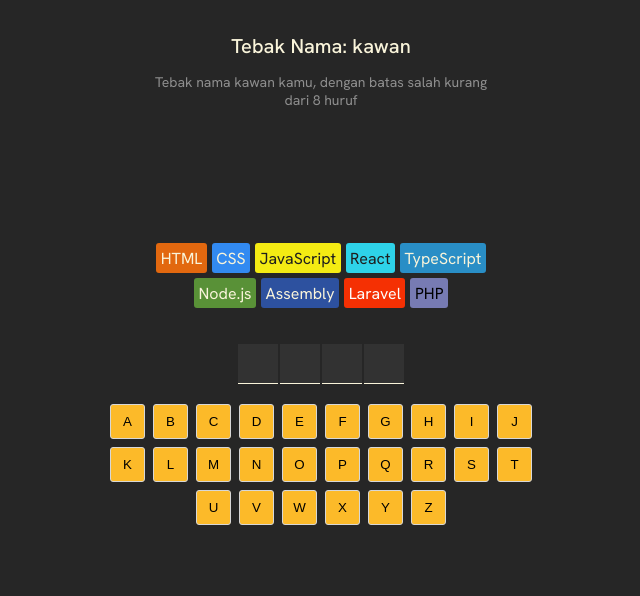
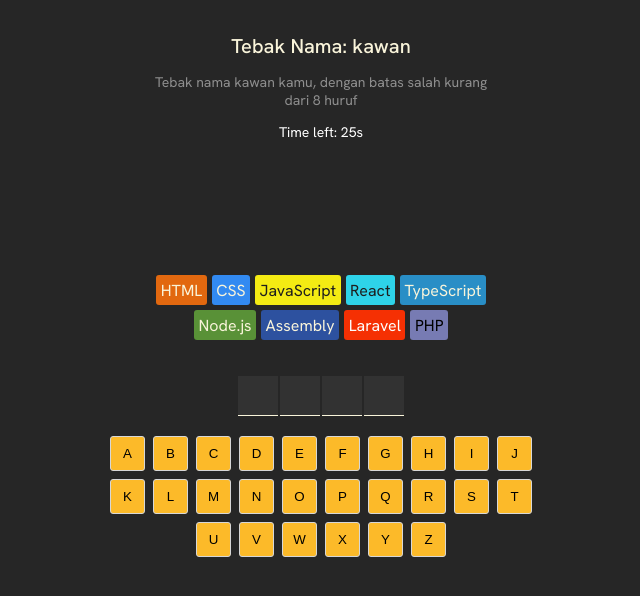
Before and after one commit to Indrawan-maker/endless-game-react, a React (Vite) app: page / in a window 1280 px wide. Shown: the top 596 px of the page, without its empty margins (319-959 px from the left). Built offline with nearby package versions, Linux system fonts and the light colour scheme.

Commit message:
feat: timer

```diff
--- a/src/App.jsx
+++ b/src/App.jsx
@@ -1,5 +1,5 @@
 import React from 'react';
-import { useState } from "react"
+import { useState, useEffect, useRef } from "react"
 import { clsx } from "clsx"
 import { languages } from "./languages"
 import { getFarewellText, getRandomWord } from "./utils"
@@ -10,11 +10,18 @@
 
 export default function AssemblyEndgame() {
 
+
     const { width, height } = useWindowSize();
     // State values
     const [currentWord, setCurrentWord] = useState(() => getRandomWord())
     const [guessedLetters, setGuessedLetters] = useState([])
-    console.log(currentWord)
+    const [timer, setTimer] = useState(30)
+    const [isTimeUp, setIsTimeUp] = useState(false)
+
+    const farewellRef = useRef(null)
+
+
+
 
     // Derived values
     const numGuessesLeft = languages.length - 1
@@ -22,10 +29,37 @@
         guessedLetters.filter(letter => !currentWord.includes(letter)).length
     const isGameWon =
         currentWord.split("").every(letter => guessedLetters.includes(letter))
-    const isGameLost = wrongGuessCount >= numGuessesLeft
+    const isGameLost = wrongGuessCount >= numGuessesLeft || isTimeUp
     const isGameOver = isGameWon || isGameLost
     const lastGuessedLetter = guessedLetters[guessedLetters.length - 1]
     const isLastGuessIncorrect = lastGuessedLetter && !currentWord.includes(lastGuessedLetter)
+
+    // useEffect
+    useEffect(() => {
+        if (isGameOver) {
+            return;
+        }
+        if (timer === 0) {
+            setIsTimeUp(true)
+            return
+        }
+        const timerId = setTimeout(() => {
+            setTimer(timer - 1)
+        }, 1000);
+
+        return () => clearTimeout(timerId)
+    }, [timer, isGameOver])
+
+    useEffect(() => {
+        if (isGameOver) {
+            farewellRef.current = null
+        } else if (isLastGuessIncorrect && lastGuessedLetter) {
+            farewellRef.current = getFarewellText(languages[wrongGuessCount - 1].name)
+        } else {
+            farewellRef.current = null
+        }
+    }, [guessedLetters, isGameOver])
+
 
     // Static values
     const alphabet = "abcdefghijklmnopqrstuvwxyz"
@@ -40,6 +74,8 @@
     }
 
     function startNewGame() {
+        setTimer(30)
+        setIsTimeUp(false)
         setCurrentWord(getRandomWord())
         setGuessedLetters([])
     }
@@ -104,10 +140,10 @@
     })
 
     function renderGameStatus() {
-        if (!isGameOver && isLastGuessIncorrect) {
+        if (!isGameOver && farewellRef.current) {
             return (
                 <p className="farewell-message">
-                    {getFarewellText(languages[wrongGuessCount - 1].name)}
+                    {farewellRef.current}
                 </p>
             )
         }
@@ -152,6 +188,7 @@
                 <header>
                     <h1>Tebak Nama: kawan</h1>
                     <p>Tebak nama kawan kamu, dengan batas salah kurang dari 8 huruf</p>
+                    <p style={{ color: timer < 10 ? "red" : 'white' }}>Time left: {timer}s</p>
                 </header>
 
                 <section
```
